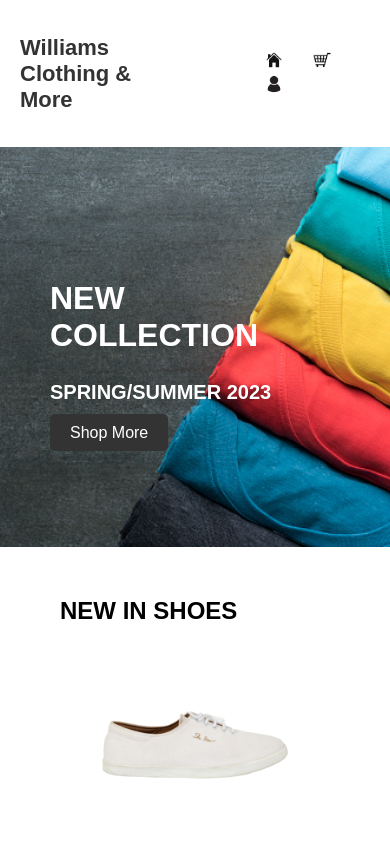
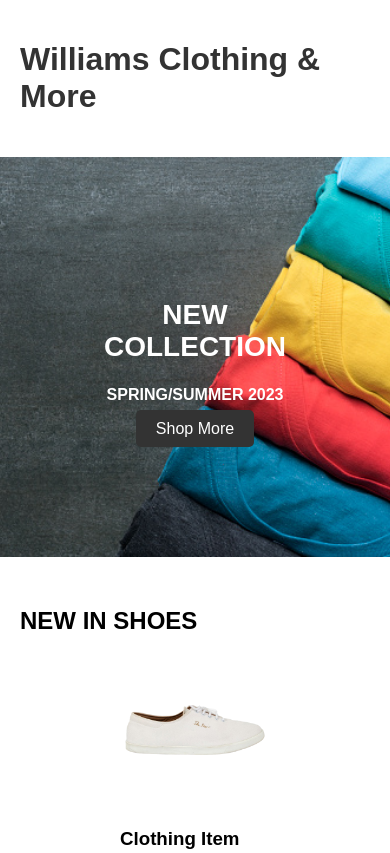
Before and after one commit to JxtJeremiah/store, a plain HTML site: page index.html in a window 390 px wide. Shown: the top 853 px of the page. Drawn offline with Linux system fonts and the light colour scheme.

Commit message:
clothing store

```diff
--- a/style/style.css
+++ b/style/style.css
@@ -114,30 +114,62 @@ footer{
     padding-left: 30px;
 }
 
-@media screen and (max-width: 800px){
-	.shoes{
-		flex-wrap: wrap;
-	}
-	.others{
-		flex-wrap: wrap;
-	}
-	.menu h1{
-		font-size: 22px;
-	}
-	.random{
-		width: 45%;
-	}
-	.nav{
-		width: 35%;
-		margin-right: 0px;
-	}
-	.nav a{
-		margin-right: 15px;
-	}
-	.logo{
-		height: 20px;
-	}
-	.menu{
-		padding-right: 0px;
-	}
+/* styles for screens with a maximum width of 600px */
+@media only screen and (max-width: 600px) {
+    .menu {
+        flex-direction: column;
+        align-items: center;
+    }
+
+    .nav {
+        display: none;
+    }
+
+    .logo {
+        height: 20px;
+    }
+
+    .texts {
+        padding: 0 20px;
+        text-align: center;
+    }
+
+    .texts h2 {
+        font-size: 28px;
+    }
+
+    .texts p {
+        font-size: 16px;
+    }
+
+    .div1 {
+        padding-left: 20px;
+    }
+
+    .shoes {
+        flex-direction: column;
+        align-items: center;
+    }
+
+    .shoes img {
+        height: 150px;
+    }
+
+    .others {
+        flex-direction: column;
+        align-items: center;
+    }
+
+    .others img {
+        height: 150px;
+    }
+
+    .div2 {
+        margin-top: 100px;
+        padding: 0 20px;
+    }
+
+    footer {
+        padding: 0 20px;
+    }
 }
```
